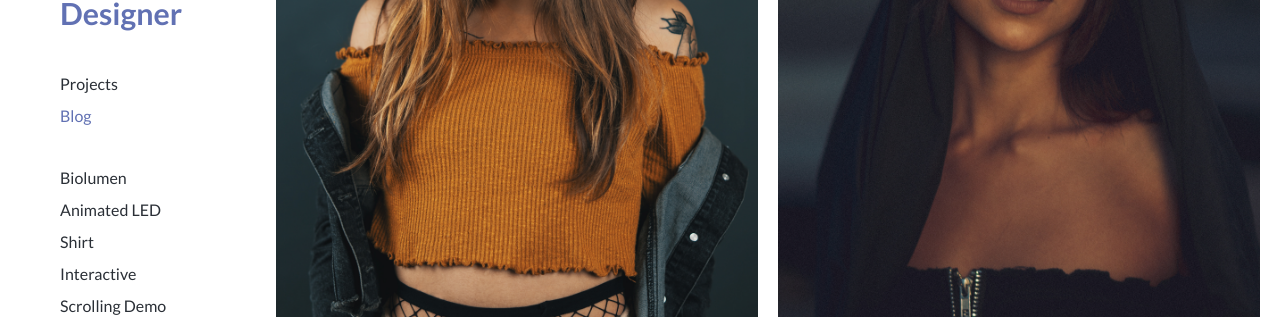
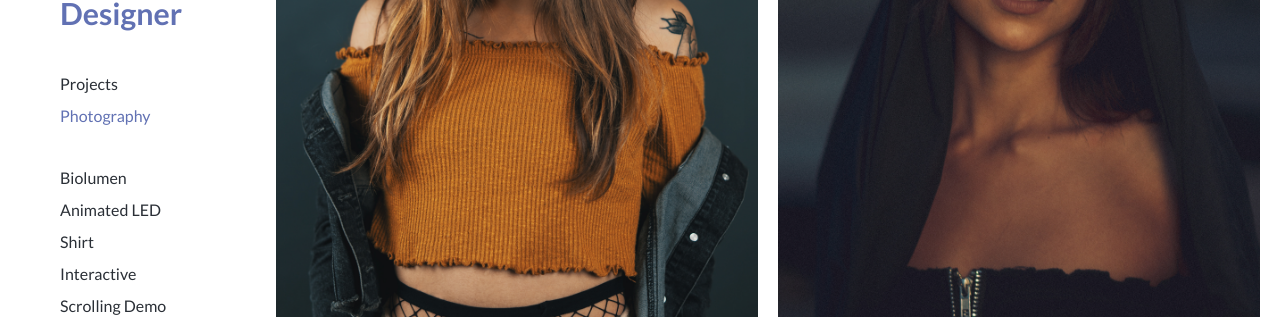
Before and after one commit to alb12-la/alb12-la.github.io, a Jekyll site: the page built from photography/index.html, in a window 1280 px wide. Shown: the part 306-625 px from the top of the page. Built offline with Jekyll 4.4.1, drawn with Linux system fonts in a browser that asks for light colours; nearby versions of some CDN libraries; the list of posts is cut into pages by our own code.

Commit message:
change blog => photography

```diff
--- a/_config.yml
+++ b/_config.yml
@@ -6,7 +6,7 @@ collections:
     permalink: /:name
   posts:
     output: true
-    permalink: /blog/:slug
+    permalink: /photography/:slug
   projects:
     output: true
     permalink: /project/:slug
@@ -50,4 +50,4 @@ plugins:
   - jekyll-sitemap
 
 paginate: 6
-paginate_path: "/blog/page:num/"
+paginate_path: "/photography/page:num/"
--- a/_data/settings.yml
+++ b/_data/settings.yml
@@ -11,8 +11,8 @@ menu_settings:
   menu_items:
     - title: 'Projects'
       url: '/'
-    - title: 'Blog'
-      url: '/blog/'
+    - title: 'Photography'
+      url: '/photography/'
 
 grid_settings:
   overlay_opacity: 0.8
--- a/blog/index.html
+++ b/photography/index.html
@@ -1,6 +1,6 @@
 ---
 layout: default
-title: Blog
+title: photography
 description: Index includes a simple blog with pagination.
 featured_image: /images/social.jpg
 ---
```
